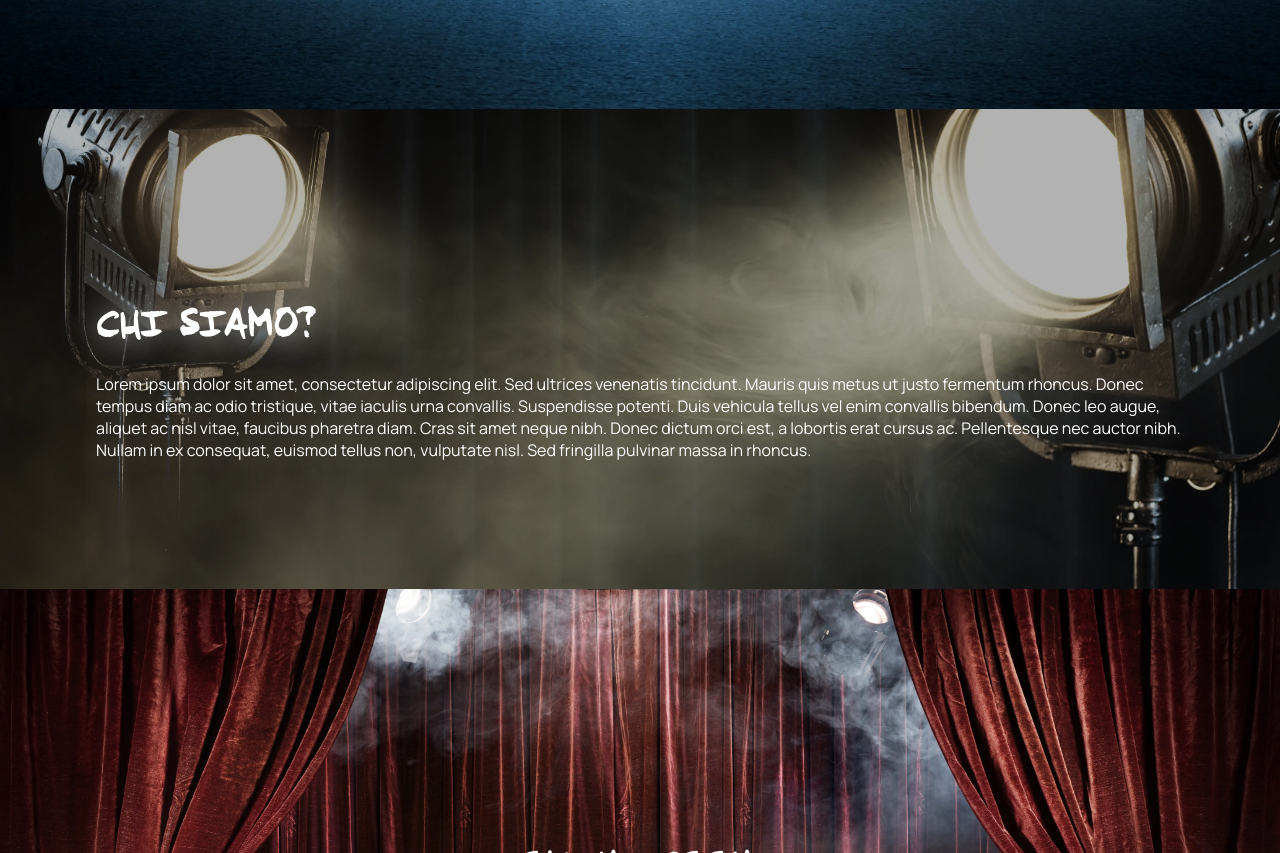
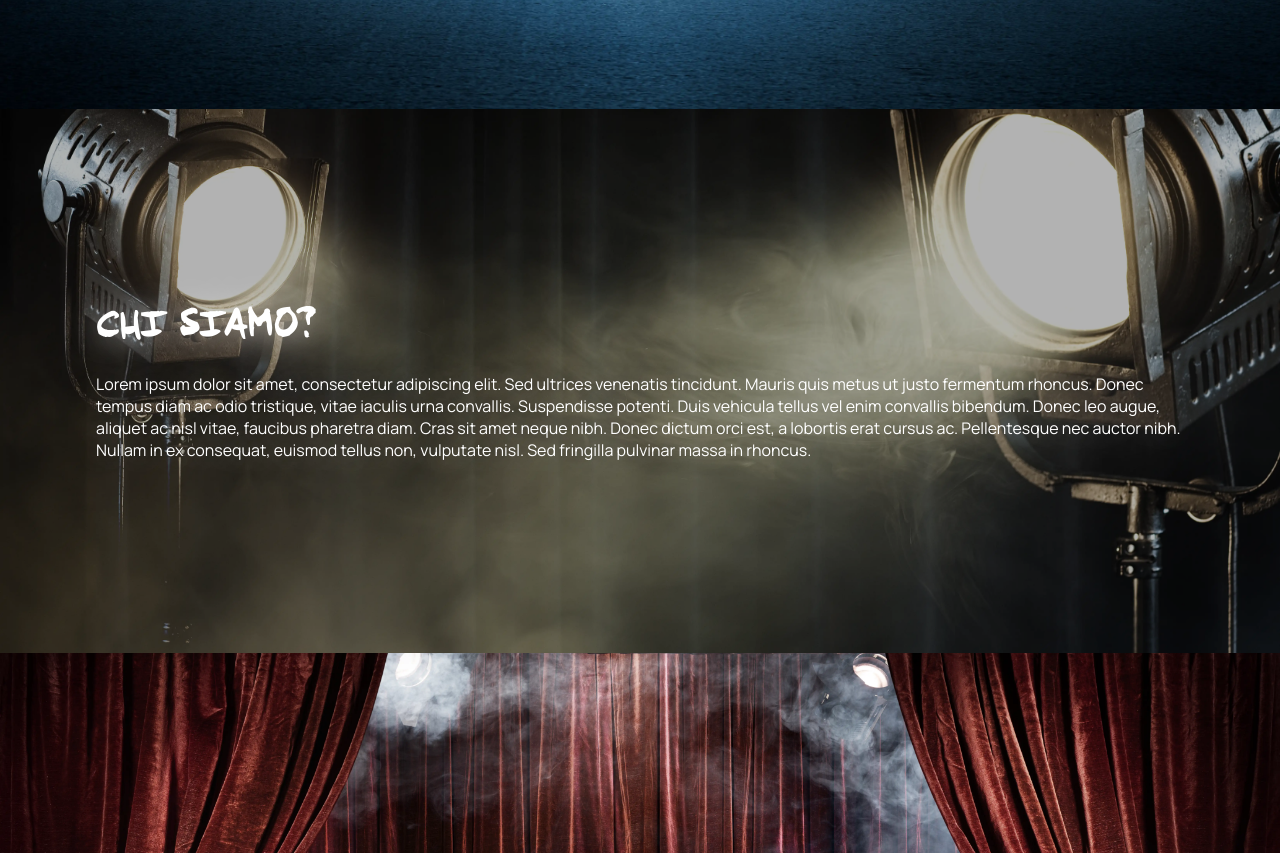
Before and after one commit to davideleo5/davideleo5.github.io, a React (Create React App) app: page / in a window 1280 px wide. Shown: the part 691-1544 px from the top of the page. Built offline with nearby package versions, Linux system fonts and the light colour scheme; the HTML template or start-up script is replaced by a standard one.

Commit message:
Fix padding

```diff
--- a/src/containers/what/what.css
+++ b/src/containers/what/what.css
@@ -2,7 +2,7 @@
     background-repeat: no-repeat;
     background-size: cover;
     background-position: center;
-    padding: 10% 0 5%;
+    padding: 10% 0;
     position: relative;
 }
 
@@ -21,3 +21,9 @@
     position: relative;
     z-index: 1;
 }
+
+@media screen and (max-width: 768px) {
+    .chi-siamo-container {
+        padding: 10% 0 5%;
+    }
+}
```
